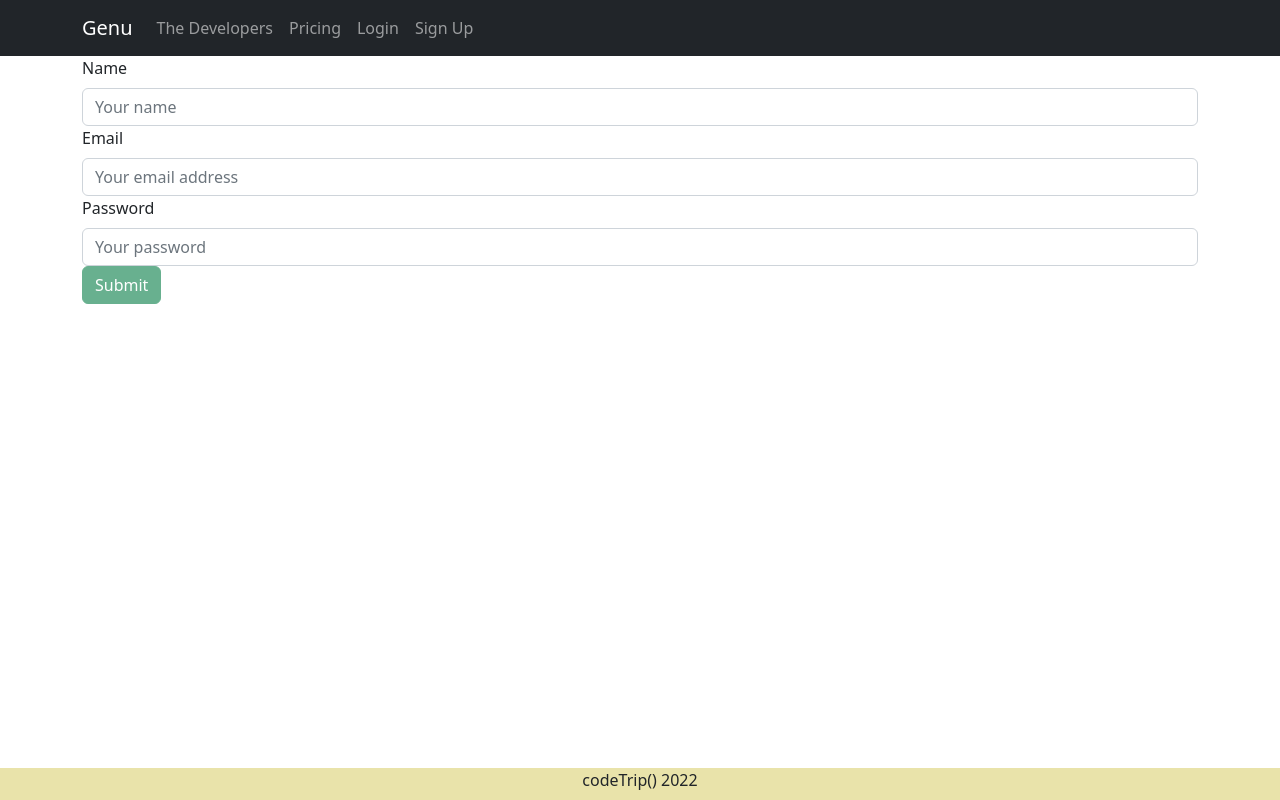
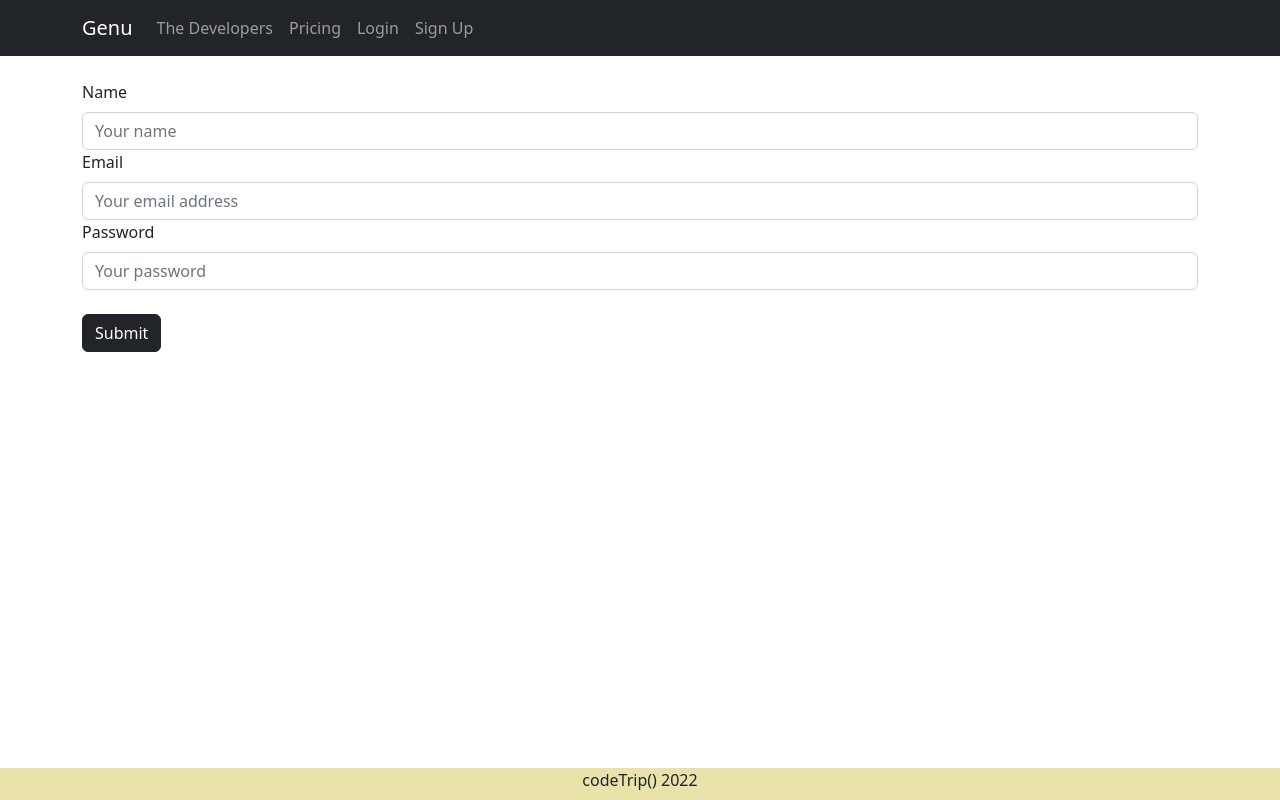
Before and after one commit to MattHlav478/codetrip-project-3, a React (Create React App) app: page /signup in a window 1280 px wide. Built offline with nearby package versions, Linux system fonts and the light colour scheme; no server answers.

Commit message:
await, etc

```diff
--- a/src/components/SignupForm.js
+++ b/src/components/SignupForm.js
@@ -11,6 +11,8 @@ import {
 
 const SignupForm = () => {
   //set initial form state
+  const [validated, setValidated] = useState(false);
+  const [showAlert, setShowAlert] = useState(false);
   const [userFormData, setUserFormData] = useState({
     name: "",
     email: "",
@@ -25,22 +27,15 @@ const SignupForm = () => {
   const handleFormSubmit = async (event) => {
     event.preventDefault();
     console.log("submit clicked!");
-
-    setUserFormData({
-      username: "",
-      email: "",
-      password: "",
-    });
-
-    // exclude third arg to automatically generate unique id (for add doc)
-    // Add a new document with a generated id.
-    // const docRef = await addDoc(collection(db, "cities"), {
-    //   name: "Tokyo",
-    //   country: "Japan",
-    // });
-    // console.log("Document written with ID: ", docRef.id);
-
-    //STORE IN FIRESTORE
+    const form = event.currentTarget;
+    if (form.checkValidity() === false) {
+      setShowAlert(true);
+      event.preventDefault();
+      event.stopPropagation();
+      setValidated(true);
+    } else {
+      setShowAlert(false);
+      // STORE IN FIRESTORE
       await setDoc(doc(db, "users", userFormData.email), {
         name: userFormData.name,
         password: userFormData.password,
@@ -48,22 +43,43 @@ const SignupForm = () => {
 
       // AUTHENTICATE USER SIGN-UP IN FIREBASE
       try {
-      const userCredential = createUserWithEmailAndPassword(
+        const userCredential = await createUserWithEmailAndPassword(
           auth,
           userFormData.email,
           userFormData.password
         );
         console.log(userCredential.user);
-      window.location.assign("/");
+        window.location.assign("/dashboard");
       } catch (error) {
         console.log(error);
+      }
+
+      //STORE IN FIRESTORE
+      // await setDoc(doc(db, "users", userFormData.email), {
+      //   name: userFormData.name,
+      //   password: userFormData.password,
+      // });
+
+      // // AUTHENTICATE USER SIGN-UP IN FIREBASE
+      // try {
+      //   const userCredential = createUserWithEmailAndPassword(
+      //     auth,
+      //     userFormData.email,
+      //     userFormData.password
+      //   );
+      //   console.log(userCredential.user);
+      //   window.location.assign("/");
+      // } catch (error) {
+      //   console.log(error);
+      // }
     }
   };
 
   return (
     <>
+      <br></br>
       {/* This is needed for the validation functionality above */}
-      <Form onSubmit={handleFormSubmit}>
+      <Form noValidate validated={validated} onSubmit={handleFormSubmit}>
         <Form.Group>
           <Form.Label htmlFor="name">Name</Form.Label>
           <Form.Control
@@ -74,6 +90,9 @@ const SignupForm = () => {
             value={userFormData.name}
             required
           />
+          <Form.Control.Feedback type="invalid">
+            Name is required
+          </Form.Control.Feedback>
         </Form.Group>
 
         <Form.Group>
@@ -86,6 +105,9 @@ const SignupForm = () => {
             value={userFormData.email}
             required
           />
+          <Form.Control.Feedback type="invalid">
+            Valid email is required
+          </Form.Control.Feedback>
         </Form.Group>
 
         <Form.Group>
@@ -98,13 +120,22 @@ const SignupForm = () => {
             value={userFormData.password}
             required
           />
+          <Form.Control.Feedback type="invalid">
+            Password is required!
+          </Form.Control.Feedback>
         </Form.Group>
+        <br></br>
         <Button
-          disabled={
-            !(userFormData.name && userFormData.email && userFormData.password)
-          }
+          // disabling the submit buttons prevents the form.feedback from working
+          // disabled={
+          //     !(
+          //         userFormData.name &&
+          //         userFormData.email &&
+          //         userFormData.password
+          //     )
+          // }
           type="submit"
-          variant="success"
+          variant="dark"
         >
           Submit
         </Button>
```
Lines whose indentation alone changed are shown as unchanged.
